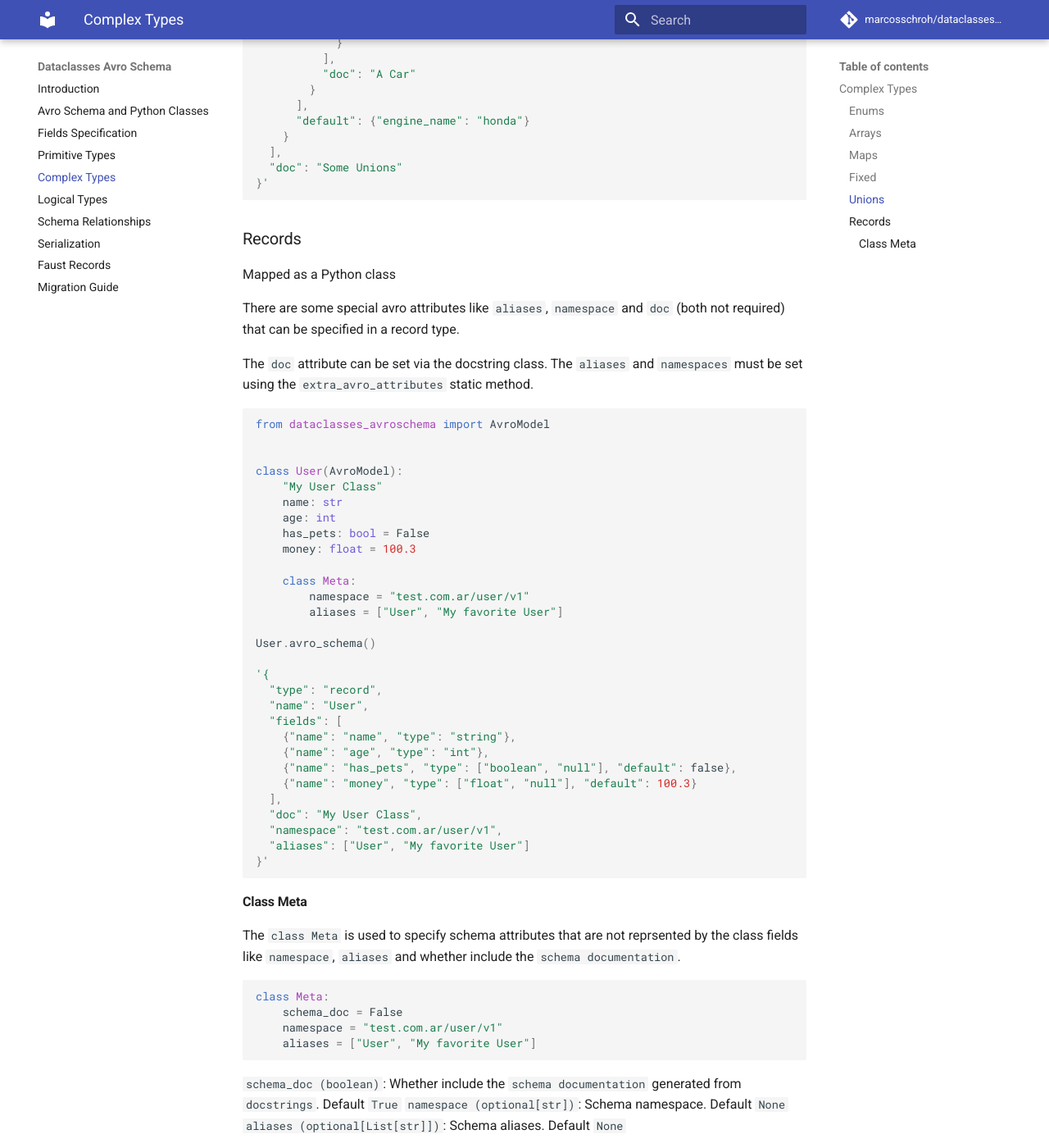
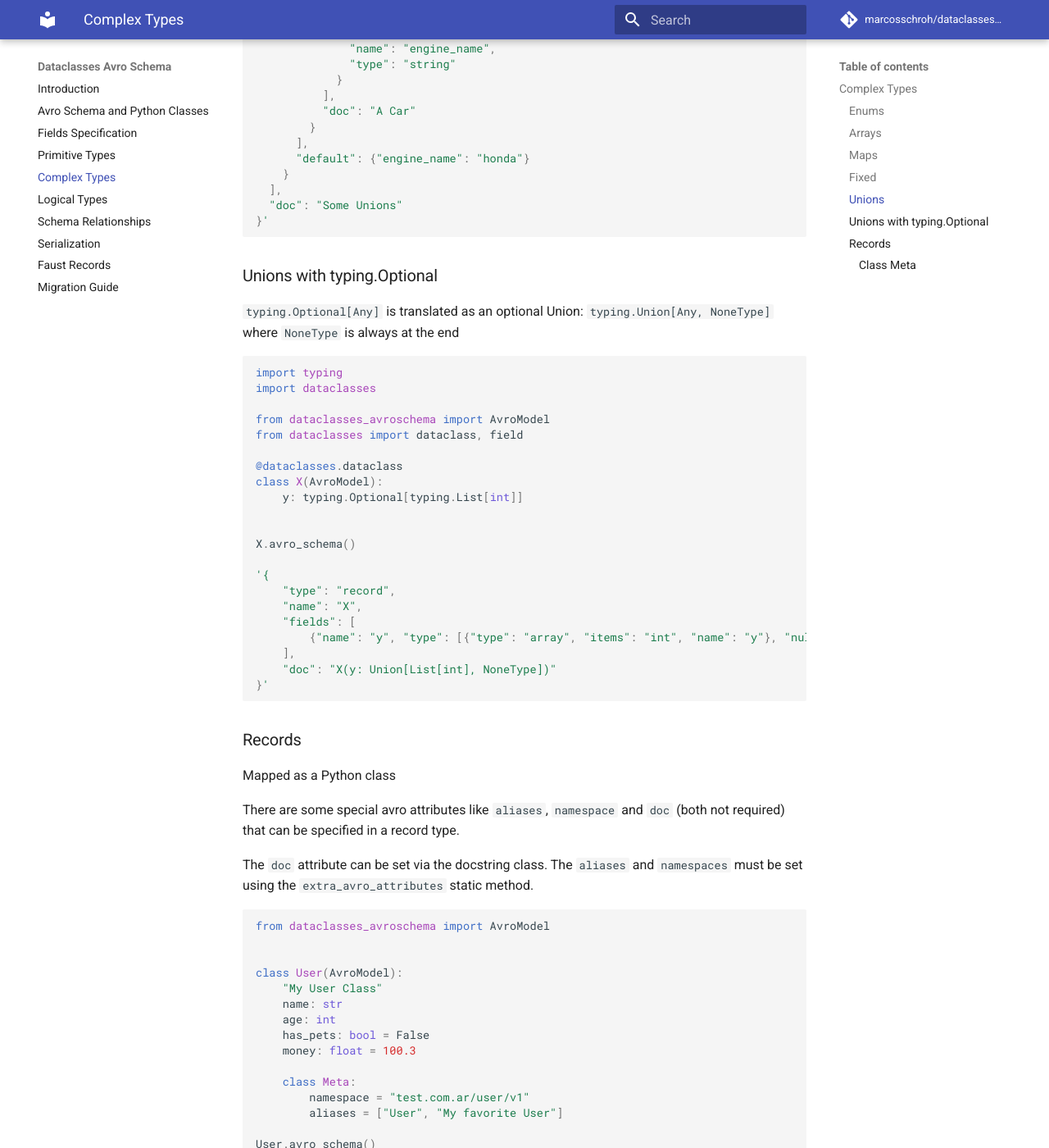
Before and after one commit to marcosschroh/dataclasses-avroschema, an MkDocs documentation site: the page built from docs/complex_types.md, in a window 1280 px wide and 1400 px high, scrolled down 6407 px. Shown: the whole window at 82% size. Built offline with MkDocs 1.6.1 and Material for MkDocs 9.7.7, drawn with Linux system fonts in a browser that asks for light colours; comment, search, counter and statistics services are not loaded; some of the changed text lies outside the part shown.

Commit message:
fix: union with complex type fixed. union with optional types fixed. close #51. (#56)

````diff
--- a/docs/complex_types.md
+++ b/docs/complex_types.md
@@ -9,6 +9,7 @@
 | maps      |   typing.Dict, typing.Mapping, typing.MutableMapping      |
 | fixed     | types.Fixed |
 | unions    |typing.Union |
+| unions with `null`  |typing.Optional |
 | records   |Python Class |
 
 ### Enums
@@ -327,6 +328,36 @@
 }'
 ```
 
+### Unions with typing.Optional
+
+`typing.Optional[Any]` is translated as an optional Union: `typing.Union[Any, NoneType]` where `NoneType`
+is always at the end
+
+```python
+import typing
+import dataclasses
+
+from dataclasses_avroschema import AvroModel
+from dataclasses import dataclass, field
+
+@dataclasses.dataclass
+class X(AvroModel):
+    y: typing.Optional[typing.List[int]]
+
+
+X.avro_schema()
+
+'{
+    "type": "record",
+    "name": "X",
+    "fields": [
+        {"name": "y", "type": [{"type": "array", "items": "int", "name": "y"}, "null"]}
+    ],
+    "doc": "X(y: Union[List[int], NoneType])"
+}'
+```
+
+
 ### Records
 
 Mapped as a Python class
````
Also changed, not shown: CHANGELOG.md (+7 -0 lines), docs/fields_specification.md (+4 -0 lines), 4 other files.
